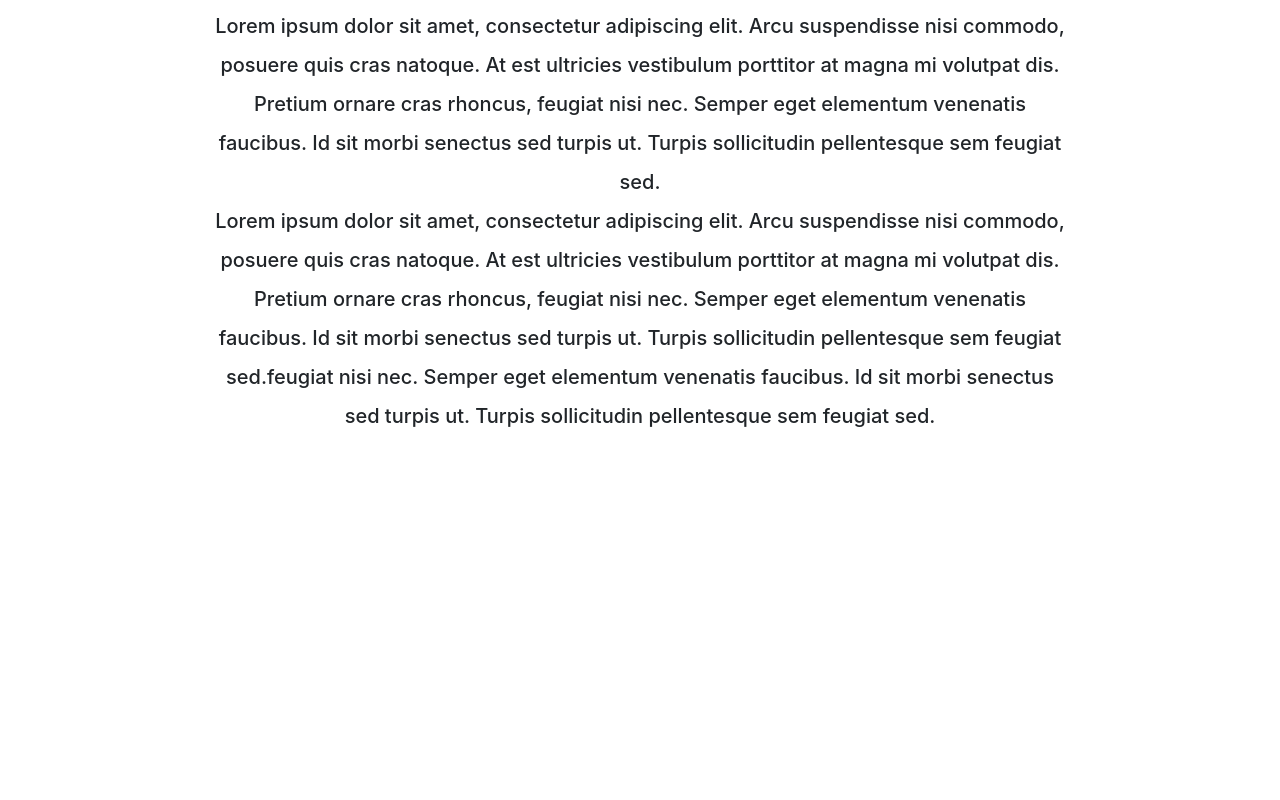
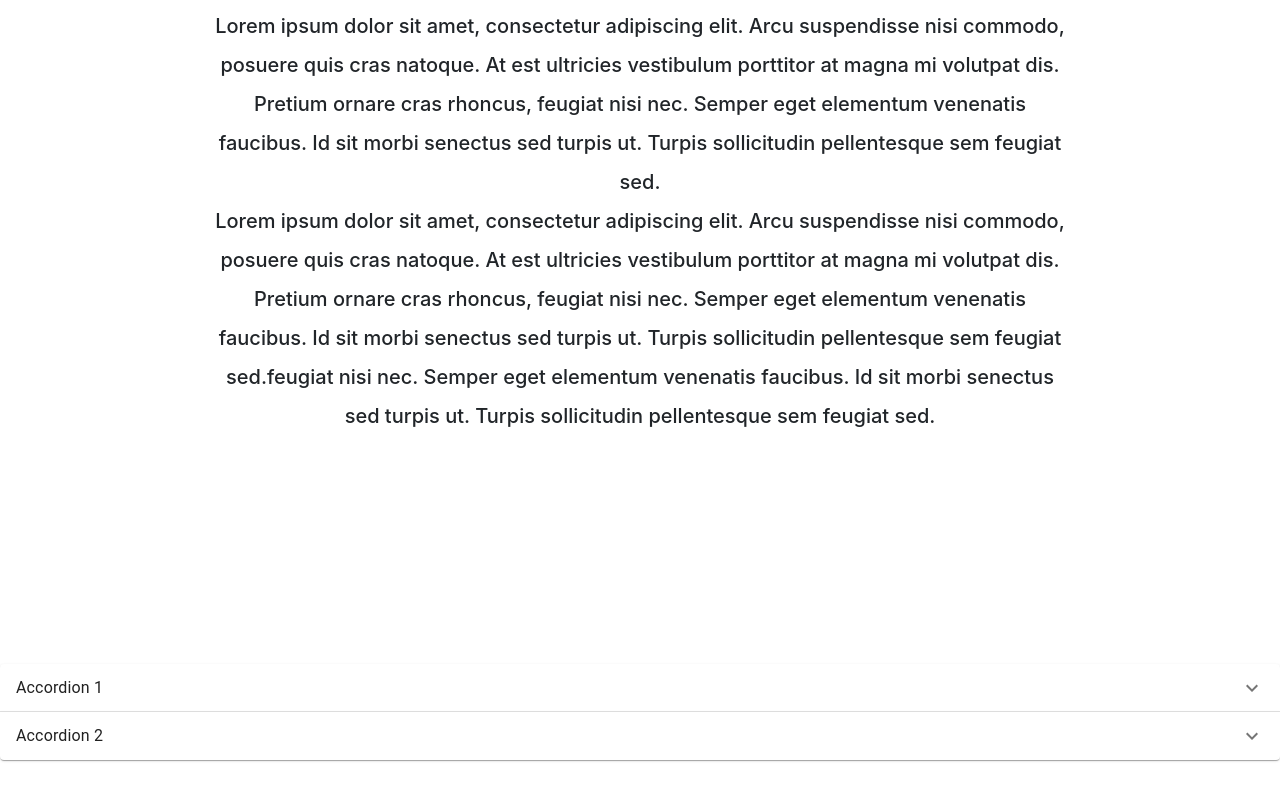
Before and after one commit to canvapromkd/ibeto-2022, a React (Create React App) app: page / in a window 1280 px wide. Shown: the part 271-1071 px from the top of the page. Built offline with nearby package versions, Linux system fonts and the light colour scheme.

Commit message:
removed animation from accordion

```diff
--- a/src/sections/Faq/Faq.js
+++ b/src/sections/Faq/Faq.js
@@ -16,7 +16,7 @@ export default function Faq() {
     <div className="faq__maindiv">
       <div className="faqtitle" data-aos="fade-up">FAQ</div>
       <div className="accordion-content">
-      <Accordion data-aos="fade-up" data-aos-delay='50'>
+      <Accordion>
         <AccordionSummary
           expandIcon={<ExpandMoreIcon />}
           aria-controls="panel1a-content"
@@ -31,7 +31,7 @@ export default function Faq() {
           </Typography>
         </AccordionDetails>
       </Accordion >
-      <Accordion data-aos="fade-up" data-aos-delay='100'>
+      <Accordion  >
         <AccordionSummary
           expandIcon={<ExpandMoreIcon />}
           aria-controls="panel2a-content"
```
